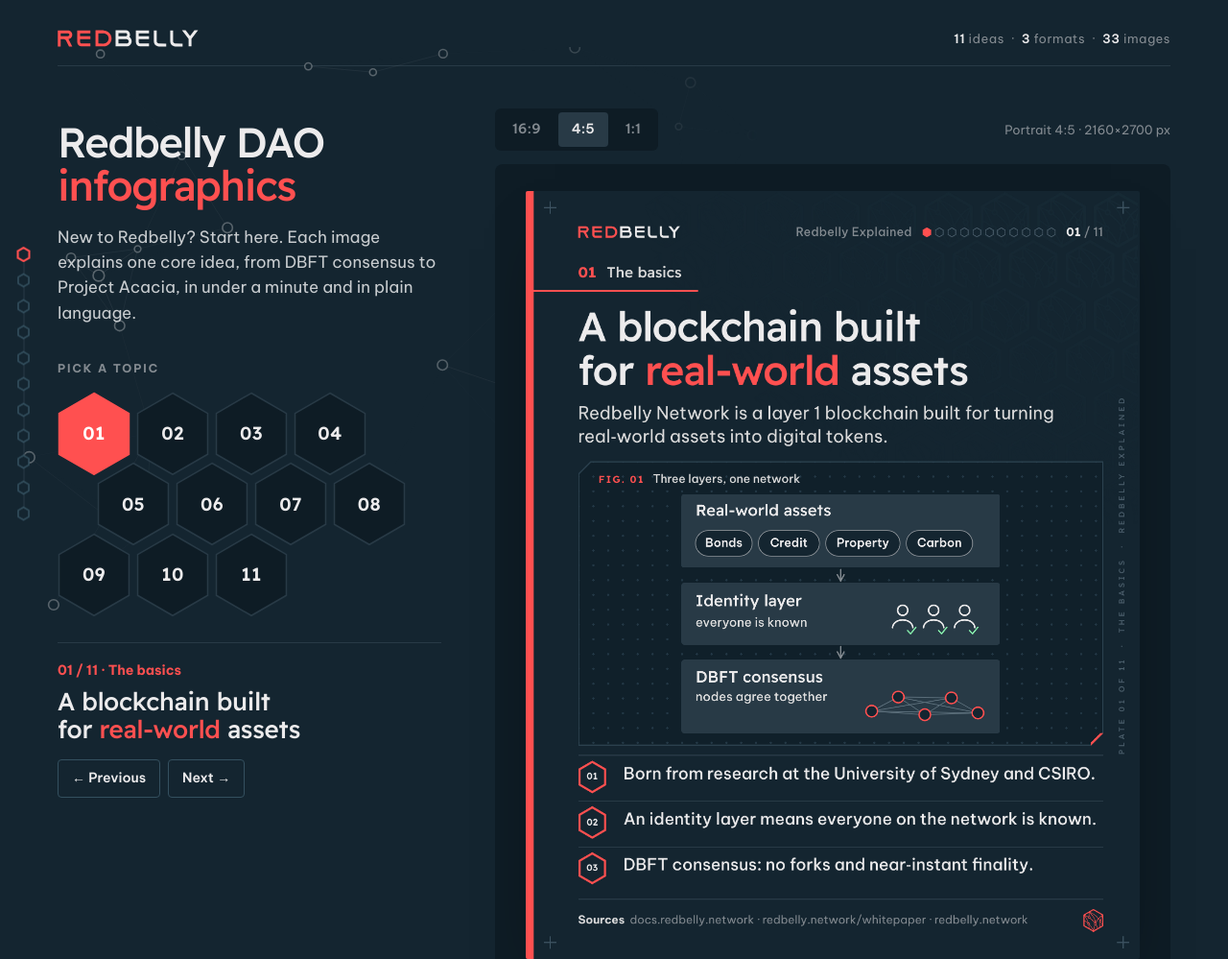
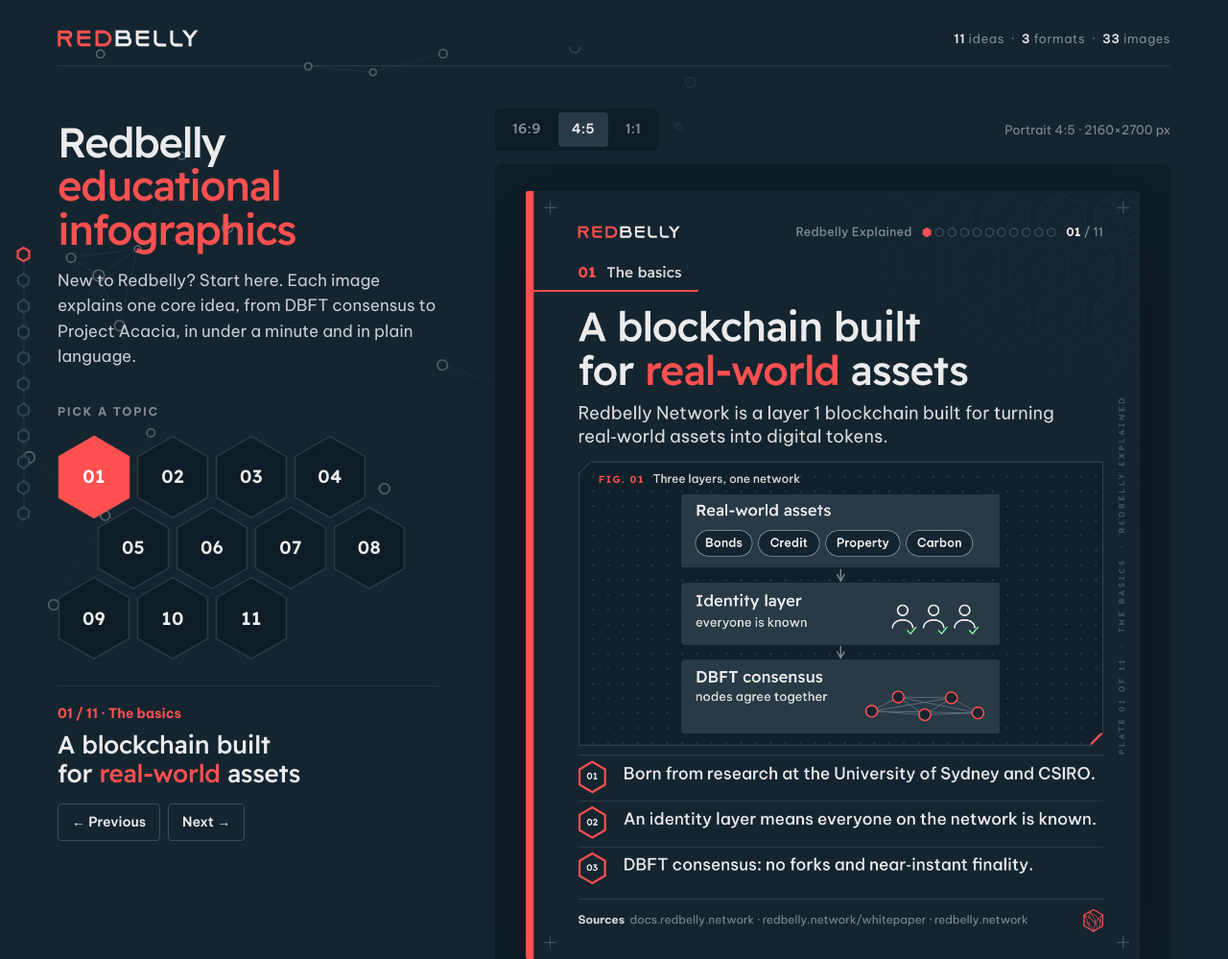
Before and after one commit to joelbraker/redbelly-dao-infographics, a plain HTML site: page index.html in a window 1280 px wide. Shown: the top 999 px of the page at 96% size. Drawn offline with Linux system fonts and the light colour scheme.

Commit message:
Rename series to Redbelly Educational Infographics Series

```diff
--- a/index.html
+++ b/index.html
@@ -3,11 +3,11 @@
 <head>
 <meta charset="utf-8">
 <meta name="viewport" content="width=device-width, initial-scale=1, viewport-fit=cover">
-<title>Redbelly DAO Infographics</title>
+<title>Redbelly Educational Series</title>
 <meta name="description" content="New to Redbelly? Start here. 11 infographics, each explaining one core idea in plain language, from DBFT consensus to Project Acacia.">
 <meta name="theme-color" content="#142530">
 <meta property="og:type" content="website">
-<meta property="og:title" content="Redbelly DAO Infographics">
+<meta property="og:title" content="Redbelly Educational Series">
 <meta property="og:description" content="New to Redbelly? Start here. 11 infographics, each explaining one core idea in plain language, from DBFT consensus to Project Acacia.">
 <meta property="og:image" content="https://redbelly-dao-infographics.vercel.app/png/01-what-is-redbelly_16x9.png">
 <meta name="twitter:card" content="summary_large_image">
@@ -217,7 +217,7 @@
   <main class="desk">
     <canvas class="net" id="net" aria-hidden="true"></canvas>
     <section class="intro">
-      <h1>Redbelly DAO <em>infographics</em></h1>
+      <h1>Redbelly <em>educational infographics</em></h1>
       <p class="lead">New to Redbelly? Start here. Each image explains one core idea, from DBFT consensus to Project Acacia, in under a minute and in plain language.</p>
 
       <nav class="comb" aria-label="Choose a topic">
```
Also changed, not shown: 1 other file.
